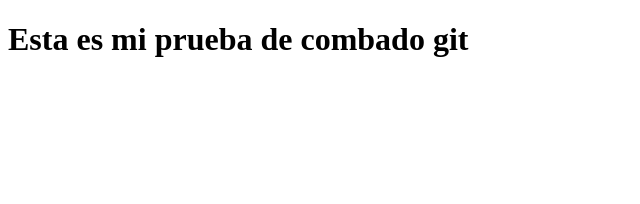
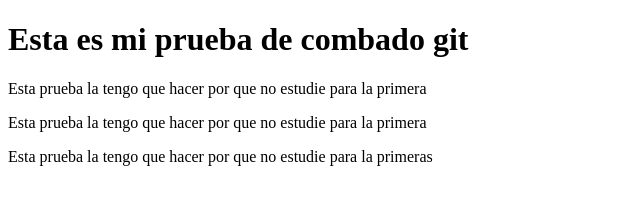
Before and after one commit to CorsairRom/-Richard_romero-_uninda1, a website: page index.html in a window 1280 px wide. Shown: the whole page, without its empty margins (0-640 px from the left). Drawn offline with Linux system fonts and the light colour scheme.

Commit message:
index.html editado

```diff
--- a/index.html
+++ b/index.html
@@ -10,6 +10,9 @@
 </head>
 <body>
     <h1>Esta es mi prueba de combado git</h1>
+    <p>Esta prueba la tengo que hacer por que no estudie para la primera</p>
+    <p>Esta prueba la tengo que hacer por que no estudie para la primera</p>
+    <p>Esta prueba la tengo que hacer por que no estudie para la primeras</p>
 
 </body>
 </html>
```
